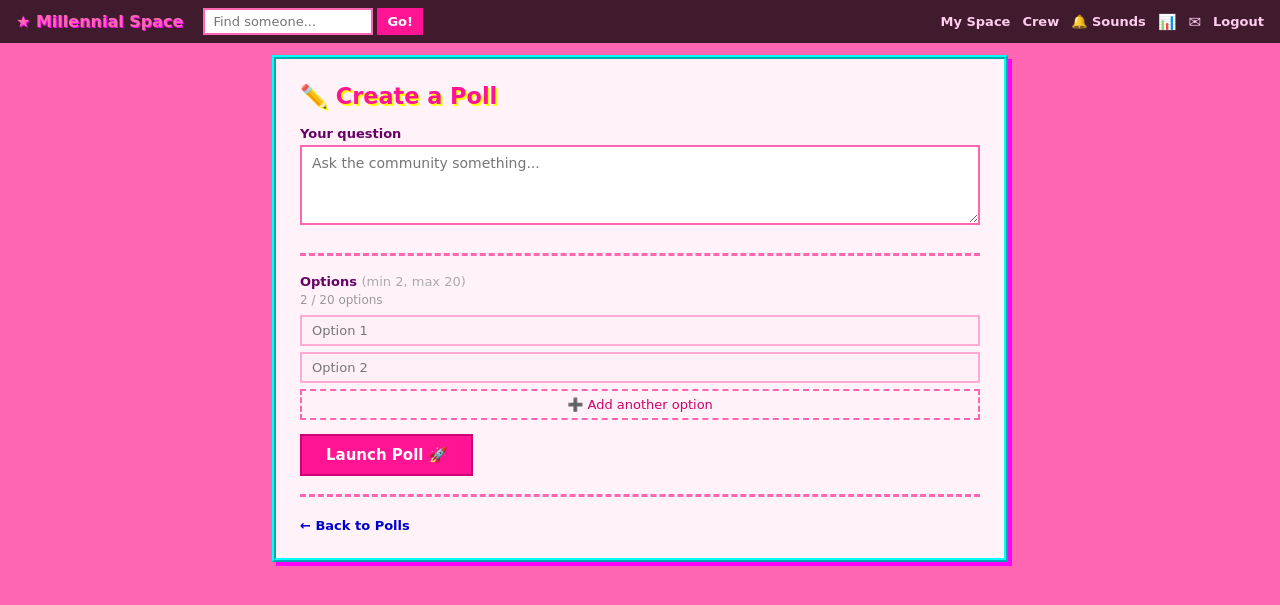
After one commit to brickface082/millennial-space, a Flask app: page /polls/new in a window 1280 px wide. The commit adds this page. Shown: the top 605 px of the page. Run offline with Flask 3, Linux system fonts and the light colour scheme; the visitor is signed in with stand-in values (Sample User, id 1); data comes from the database, SQL or seed files in the repository; data that the repository does not hold is empty; some libraries are stand-ins or nearby versions.

Commit message:
T024 - Polls with opt-in, message filter integration, up to 20 options
- Central /polls feed: all eligible polls in one place, no inbox spam
- Any user can create polls (up to 20 options, dynamic JS add button)
- Opt-in toggle on Edit Profile - polls off by default
- Message filter respected: open=all polls, crew=crew-only, verified=no polls
- One vote per user enforced at DB level (UniqueConstraint)
- Results shown as retro % bars after voting, highlighting your pick
- nav badge shows unanswered poll count, updates every 5s
- polls_enabled migration block added (D002/D003 safe)
- 12 new tests: create, vote, duplicate blocked, opt-out, filter, delete

Co-Authored-By: Claude Sonnet 4.6 <noreply@anthropic.com>

```diff
--- a/app.py
+++ b/app.py
@@ -67,6 +67,7 @@ class User(db.Model, UserMixin):
     custom_sound = db.Column(db.Text, default="")
     profile_views = db.Column(db.Integer, default=0)
     mood = db.Column(db.String(30), default="")
+    polls_enabled = db.Column(db.Boolean, default=False)
 
     def __repr__(self):
         return f"User({self.username})"
@@ -136,6 +137,38 @@ class EntryPhoto(db.Model):
     public_id = db.Column(db.String(300), nullable=False)
     caption = db.Column(db.String(300), default="")
     position = db.Column(db.Integer, default=0)
+
+class Poll(db.Model):
+    """T024 — site-wide polls. Visible based on creator's audience + voter's filter."""
+    __tablename__ = "poll"
+    id = db.Column(db.Integer, primary_key=True)
+    creator_id = db.Column(db.Integer, db.ForeignKey("user.id"), nullable=False)
+    question = db.Column(db.String(300), nullable=False)
+    created_at = db.Column(db.DateTime, nullable=False, default=datetime.utcnow)
+    creator = db.relationship("User", backref=db.backref("polls_created", lazy=True))
+    options = db.relationship("PollOption", backref="poll", lazy=True,
+                              cascade="all, delete-orphan",
+                              order_by="PollOption.position.asc()")
+    votes = db.relationship("PollVote", backref="poll", lazy=True,
+                            cascade="all, delete-orphan")
+
+class PollOption(db.Model):
+    __tablename__ = "poll_option"
+    id = db.Column(db.Integer, primary_key=True)
+    poll_id = db.Column(db.Integer, db.ForeignKey("poll.id"), nullable=False)
+    text = db.Column(db.String(200), nullable=False)
+    position = db.Column(db.Integer, default=0)
+
+class PollVote(db.Model):
+    __tablename__ = "poll_vote"
+    __table_args__ = (db.UniqueConstraint("poll_id", "user_id", name="uq_poll_user"),)
+    id = db.Column(db.Integer, primary_key=True)
+    poll_id = db.Column(db.Integer, db.ForeignKey("poll.id"), nullable=False)
+    user_id = db.Column(db.Integer, db.ForeignKey("user.id"), nullable=False)
+    option_id = db.Column(db.Integer, db.ForeignKey("poll_option.id"), nullable=False)
+    voted_at = db.Column(db.DateTime, nullable=False, default=datetime.utcnow)
+    voter = db.relationship("User", backref=db.backref("poll_votes", lazy=True))
+    chosen = db.relationship("PollOption", backref=db.backref("vote_records", lazy=True))
 
 class PhotoAlbum(db.Model):
     __tablename__ = "photo_album"
@@ -270,6 +303,7 @@ def edit_profile():
         current_user.away_message = request.form.get("away_message", "")[:200]
         submitted_mood = request.form.get("mood", "")
         current_user.mood = submitted_mood if submitted_mood in VALID_MOODS else ""
+        current_user.polls_enabled = request.form.get("polls_enabled") == "on"
         if request.files.get("profile_pic"):
             pic = request.files["profile_pic"]
             if pic.filename != "":
@@ -545,10 +579,18 @@ def inbox_unread():
     by_sender = {}
     for m in unread:
         by_sender[m.sender.username] = by_sender.get(m.sender.username, 0) + 1
+    # T024 — polls badge count (unanswered eligible polls)
+    polls_count = 0
+    if current_user.polls_enabled and (current_user.msg_filter or 'open') != 'verified':
+        eligible = _get_eligible_polls(current_user)
+        if eligible:
+            voted_ids = {v.poll_id for v in PollVote.query.filter_by(user_id=current_user.id).all()}
+            polls_count = sum(1 for p in eligible if p.id not in voted_ids)
     return jsonify({
         "count": len(unread),
         "senders": [{"username": u, "count": c} for u, c in by_sender.items()],
-        "dnd": (current_user.status == "dnd")
+        "dnd": (current_user.status == "dnd"),
+        "polls_count": polls_count
     })
 
 @app.route("/inbox/conversations")
@@ -746,6 +788,100 @@ def photo_delete(photo_id):
     db.session.delete(photo)
     db.session.commit()
     return redirect(url_for("album_view", album_id=album.id))
+
+# ── T024: Polls ──────────────────────────────────────────────────────────────
+
+def _get_eligible_polls(user):
+    """Return polls this user can see based on opt-in + message filter."""
+    if not user.polls_enabled:
+        return []
+    f = user.msg_filter or 'open'
+    if f == 'verified':
+        return []
+    if f == 'crew':
+        crew_reqs = CrewRequest.query.filter(
+            ((CrewRequest.from_id == user.id) | (CrewRequest.to_id == user.id)),
+            CrewRequest.status == 'accepted'
+        ).all()
+        crew_ids = [r.to_id if r.from_id == user.id else r.from_id for r in crew_reqs]
+        if not crew_ids:
+            return []
+        return Poll.query.filter(Poll.creator_id.in_(crew_ids)).order_by(Poll.created_at.desc()).all()
+    return Poll.query.order_by(Poll.created_at.desc()).all()
+
+@app.route("/polls")
+@login_required
+def polls():
+    opted_in = bool(current_user.polls_enabled)
+    poll_list = _get_eligible_polls(current_user) if opted_in else []
+    # Map poll_id -> option_id the current user chose
+    voted = {v.poll_id: v.option_id for v in PollVote.query.filter_by(user_id=current_user.id).all()}
+    # Precompute vote counts: {poll_id: {option_id: count, '_total': total}}
+    vote_counts = {}
+    for poll in poll_list:
+        counts = {}
+        for vote in poll.votes:
+            counts[vote.option_id] = counts.get(vote.option_id, 0) + 1
+        counts['_total'] = sum(counts.values())
+        vote_counts[poll.id] = counts
+    return render_template("polls.html", poll_list=poll_list, voted=voted,
+                           opted_in=opted_in, vote_counts=vote_counts)
+
+@app.route("/polls/new", methods=["GET", "POST"])
+@login_required
+def polls_new():
+    if request.method == "POST":
+        question = request.form.get("question", "").strip()[:300]
+        options  = [o.strip()[:200] for o in request.form.getlist("option") if o.strip()]
+        if not question:
+            flash("Question is required.", "danger")
+            return redirect(url_for("polls_new"))
+        if len(options) < 2:
+            flash("You need at least 2 options.", "danger")
+            return redirect(url_for("polls_new"))
+        options = options[:20]
+        poll = Poll(creator_id=current_user.id, question=question)
+        db.session.add(poll)
+        db.session.flush()
+        for i, text in enumerate(options):
+            db.session.add(PollOption(poll_id=poll.id, text=text, position=i))
+        db.session.commit()
+        flash("Poll created and live!", "success")
+        return redirect(url_for("polls"))
+    return render_template("polls_new.html")
+
+@app.route("/polls/<int:poll_id>/vote", methods=["POST"])
+@login_required
+def polls_vote(poll_id):
+    poll      = Poll.query.get_or_404(poll_id)
+    option_id = request.form.get("option_id", type=int)
+    if not option_id:
+        flash("Select an option.", "danger")
+        return redirect(url_for("polls"))
+    option = PollOption.query.filter_by(id=option_id, poll_id=poll_id).first()
+    if not option:
+        flash("Invalid option.", "danger")
+        return redirect(url_for("polls"))
+    existing = PollVote.query.filter_by(poll_id=poll_id, user_id=current_user.id).first()
+    if existing:
+        flash("You already voted on that poll.", "info")
+        return redirect(url_for("polls"))
+    db.session.add(PollVote(poll_id=poll_id, user_id=current_user.id, option_id=option_id))
+    db.session.commit()
+    flash("Vote counted!", "success")
+    return redirect(url_for("polls"))
+
+@app.route("/polls/<int:poll_id>/delete", methods=["POST"])
+@login_required
+def polls_delete(poll_id):
+    poll = Poll.query.get_or_404(poll_id)
+    if poll.creator_id != current_user.id:
+        flash("Not your poll.", "danger")
+        return redirect(url_for("polls"))
+    db.session.delete(poll)
+    db.session.commit()
+    flash("Poll deleted.", "success")
+    return redirect(url_for("polls"))
 
 # ── T023: Diary (private) & Blog (public) ────────────────────────────────────
 
@@ -1003,5 +1139,17 @@ with app.app_context():
             conn.execute(db.text("ALTER TABLE \"user\" ADD COLUMN mood VARCHAR(30) DEFAULT ''"))
         conn.commit()
 
+    # T024 — user polls_enabled migration — separate connection per D002 SOP
+    with db.engine.connect() as conn:
+        if is_pg:
+            existing_u4 = {row[0] for row in conn.execute(db.text(
+                "SELECT column_name FROM information_schema.columns WHERE table_name='user'"
+            ))}
+        else:
+            existing_u4 = {row[1] for row in conn.execute(db.text("PRAGMA table_info('user')"))}
+        if "polls_enabled" not in existing_u4:
+            conn.execute(db.text('ALTER TABLE "user" ADD COLUMN polls_enabled BOOLEAN DEFAULT FALSE'))
+        conn.commit()
+
 if __name__ == "__main__":
     app.run(debug=True)
--- a/templates/base.html
+++ b/templates/base.html
@@ -122,6 +122,10 @@
             <a href="{{ url_for('profile', username=current_user.username) }}">My Space</a>
             <a href="{{ url_for('crew_requests') }}">Crew</a>
             <a href="{{ url_for('sounds') }}">🔔 Sounds</a>
+            <a href="{{ url_for('polls') }}" id="polls-nav-btn" title="Polls"
+               style="position:relative;display:inline-block;color:#ffccee;font-size:15px;font-weight:bold;text-decoration:none;">
+                📊<span id="polls-badge" style="display:none;position:absolute;top:-6px;right:-10px;background:#ff6600;color:#fff;font-size:10px;font-weight:bold;padding:1px 4px;border-radius:8px;min-width:14px;text-align:center;"></span>
+            </a>
             <span id="msg-alert-btn" onclick="icqToggle()" title="Messages" style="cursor:pointer;position:relative;font-size:15px;font-weight:bold;color:#ffccee;user-select:none;display:inline-block;">
                 ✉ <span id="msg-badge" style="display:none;position:absolute;top:-6px;right:-10px;background:#ff0000;color:#fff;font-size:10px;font-weight:bold;padding:1px 4px;border-radius:8px;min-width:14px;text-align:center;"></span>
             </span>
@@ -457,6 +461,16 @@ function pollInbox() {
                 stopBlink();
             }
             _prevUnread = data.count;
+            // T024 — polls badge
+            const pollsBadge = document.getElementById('polls-badge');
+            if (pollsBadge) {
+                if (data.polls_count > 0) {
+                    pollsBadge.style.display = 'block';
+                    pollsBadge.textContent   = data.polls_count;
+                } else {
+                    pollsBadge.style.display = 'none';
+                }
+            }
         })
         .catch(()=>{});
 }
--- /dev/null
+++ b/templates/polls_new.html
@@ -0,0 +1,119 @@
+{% extends "base.html" %}
+
+{% block title %}Create a Poll — Millennial Space{% endblock %}
+
+{% block extra_style %}
+<style>
+    .polls-box {
+        background: rgba(255,255,255,0.92);
+        max-width: 680px;
+        margin: 0 auto;
+        padding: 24px;
+        border: 4px ridge #00ffff;
+        box-shadow: 4px 4px 0px #ff00ff;
+    }
+    .polls-title { color: #ff1493; text-shadow: 2px 2px #ffff00; margin: 0 0 16px 0; font-size: 1.4em; }
+    .form-label { font-size: 13px; font-weight: bold; color: #660066; margin-bottom: 4px; display: block; }
+    .form-input, .form-textarea {
+        width: 100%; box-sizing: border-box;
+        font-family: 'Comic Sans MS', cursive; font-size: 14px;
+        border: 2px solid #ff66b2; padding: 8px 10px;
+        background: white; color: #330033; margin-bottom: 6px;
+    }
+    .form-textarea { height: 80px; resize: vertical; }
+    .option-input {
+        width: 100%; box-sizing: border-box;
+        font-family: 'Comic Sans MS', cursive; font-size: 13px;
+        border: 2px solid #ffaad4; padding: 6px 10px;
+        background: #fff0f8; color: #330033; margin-bottom: 6px;
+        display: block;
+    }
+    .option-input:focus { border-color: #ff1493; outline: none; }
+    .btn-add {
+        background: none; border: 2px dashed #ff66b2; color: #cc0066;
+        font-family: 'Comic Sans MS', cursive; font-size: 13px;
+        padding: 6px 14px; cursor: pointer; margin-bottom: 14px;
+        width: 100%;
+    }
+    .btn-add:hover { background: #fff0f8; }
+    .btn-add:disabled { opacity: 0.4; cursor: not-allowed; }
+    .btn-submit {
+        background: #ff1493; color: white; border: 2px solid #cc0077;
+        padding: 10px 24px; font-family: 'Comic Sans MS', cursive;
+        font-size: 15px; font-weight: bold; cursor: pointer;
+    }
+    .btn-submit:hover { background: #cc0077; }
+    .divider { border: none; border-top: 3px dashed #ff66b2; margin: 18px 0; }
+    #option-counter { font-size: 12px; color: #999; margin-bottom: 8px; }
+</style>
+{% endblock %}
+
+{% block content %}
+<div class="polls-box">
+
+    <h2 class="polls-title">✏️ Create a Poll</h2>
+
+    <form method="POST" action="{{ url_for('polls_new') }}" id="poll-form">
+
+        <label class="form-label" for="question">Your question</label>
+        <textarea class="form-textarea" id="question" name="question"
+                  required maxlength="300"
+                  placeholder="Ask the community something..."></textarea>
+
+        <hr class="divider">
+
+        <label class="form-label">Options <span style="font-weight:normal;color:#aaa;">(min 2, max 20)</span></label>
+        <div id="option-counter">2 / 20 options</div>
+
+        <div id="options-container">
+            <input class="option-input" type="text" name="option"
+                   placeholder="Option 1" maxlength="200" required>
+            <input class="option-input" type="text" name="option"
+                   placeholder="Option 2" maxlength="200" required>
+        </div>
+
+        <button type="button" class="btn-add" id="add-option-btn" onclick="addOption()">
+            ➕ Add another option
+        </button>
+
+        <input type="submit" class="btn-submit" value="Launch Poll 🚀">
+    </form>
+
+    <hr class="divider">
+    <a href="{{ url_for('polls') }}"
+       style="color:#0000cc;font-size:13px;font-weight:bold;text-decoration:none;">
+        ← Back to Polls
+    </a>
+
+</div>
+
+<script>
+(function() {
+    var MAX_OPTIONS = 20;
+    var container   = document.getElementById('options-container');
+    var addBtn      = document.getElementById('add-option-btn');
+    var counter     = document.getElementById('option-counter');
+
+    function updateCounter() {
+        var count = container.querySelectorAll('input[name="option"]').length;
+        counter.textContent = count + ' / ' + MAX_OPTIONS + ' options';
+        addBtn.disabled = count >= MAX_OPTIONS;
+    }
+
+    window.addOption = function() {
+        var inputs = container.querySelectorAll('input[name="option"]');
+        if (inputs.length >= MAX_OPTIONS) return;
+        var n   = inputs.length + 1;
+        var inp = document.createElement('input');
+        inp.className   = 'option-input';
+        inp.type        = 'text';
+        inp.name        = 'option';
+        inp.placeholder = 'Option ' + n;
+        inp.maxLength   = 200;
+        container.appendChild(inp);
+        inp.focus();
+        updateCounter();
+    };
+})();
+</script>
+{% endblock %}
```
Also changed, not shown: templates/edit_profile.html (+14 -0 lines), templates/polls.html (added, +174 -0 lines), tests/test_features.py (+105 -1 lines).
